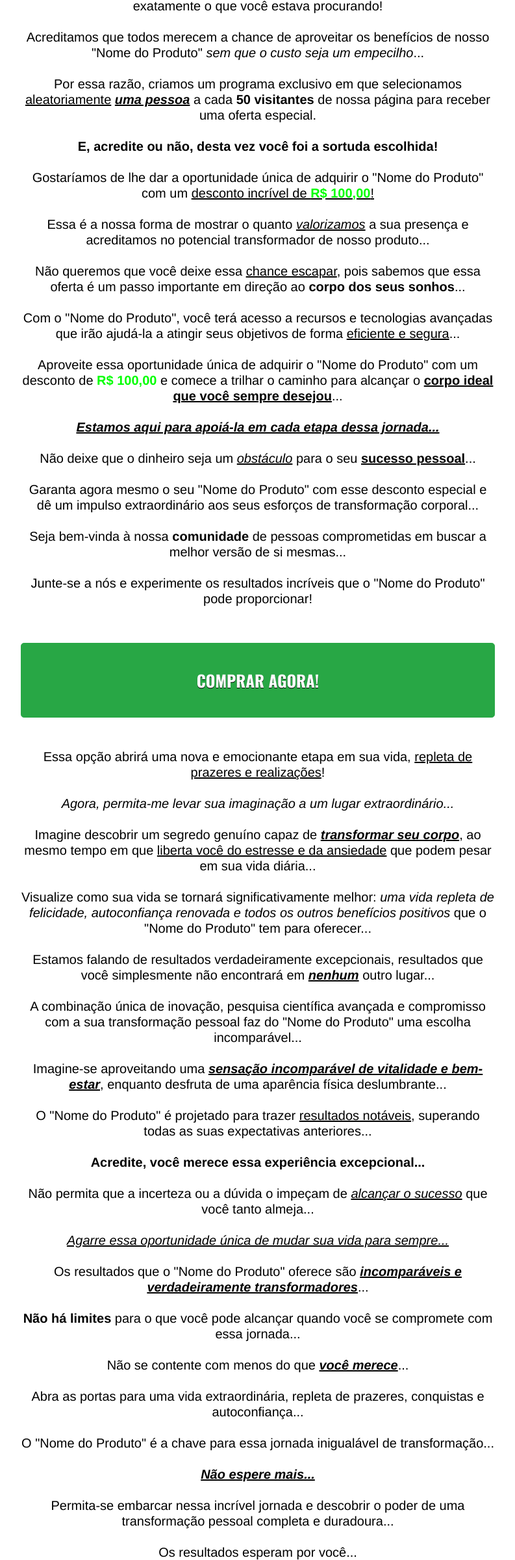
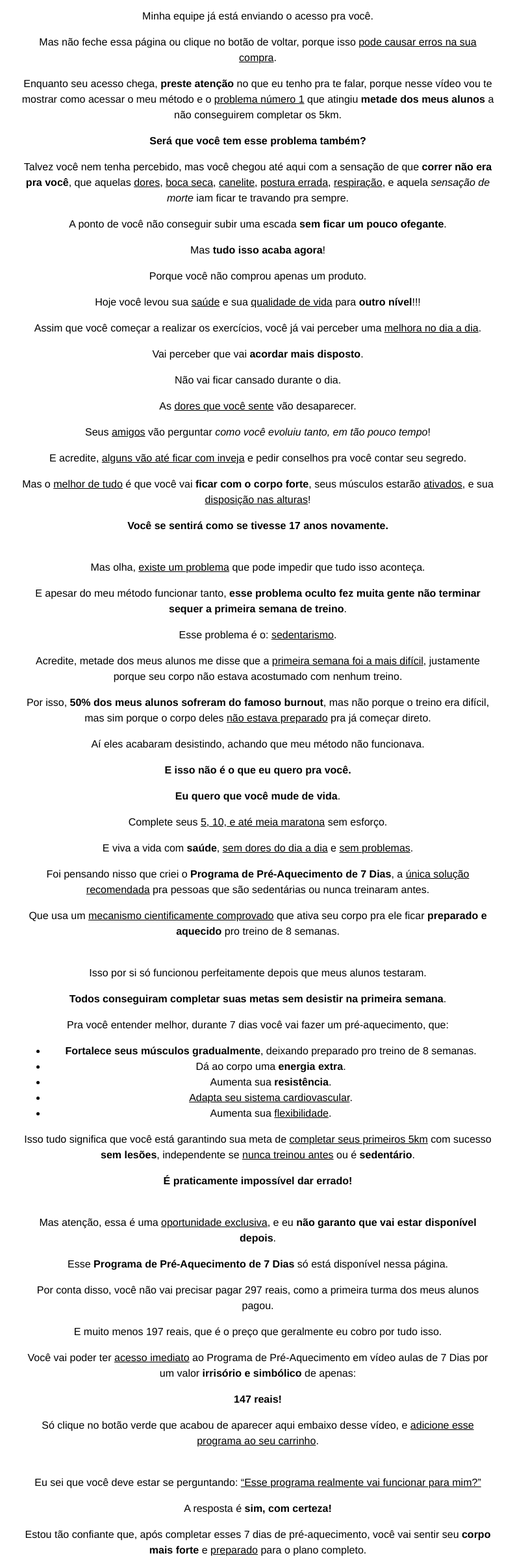
Before and after one commit to Danaga04/bubblevip.site, a plain HTML site: page br/index.html in a window 1280 px wide. Shown: the part 312-2712 px from the top of the page at 65% size, without its empty margins (243-1036 px from the left). Drawn offline with nearby package versions, Linux system fonts and the light colour scheme.

Commit message:
Update index.html

```diff
--- a/br/index.html
+++ b/br/index.html
@@ -67,78 +67,134 @@ document.write ("<br><h5> Cupom de desconto válido até hoje, <b>" + dayName[no
             <div class="row justify-content-center">
                 <div class="col-lg-8 text-center">
 
-                <h5>Eu não quero que o dinheiro seja um <u><i>problema</i></u> quando se trata de alcançar o corpo ideal...<br><br>
+<p>Olá, aqui é o <strong>Alan</strong>!</p>
 
-É por isso que estamos comprometidos em oferecer soluções <b><u>acessíveis e eficazes</u></b> para você...<br><br>
+<p><strong>Meu parabéns!!</strong></p>
 
-E para tornar as coisas ainda melhores, temos uma <i><u>oferta especial</u></i> que pode ser exatamente o que você estava procurando!<br><br>
+<p><strong>Você acabou de tomar a decisão mais inteligente da sua vida</strong> pra finalmente correr 5km <u>sem dor</u>, e <u>sem falta de ar</u>!</p>
 
-Acreditamos que todos merecem a chance de aproveitar os benefícios de nosso "Nome do Produto" <i>sem que o custo seja um empecilho</i>...<br><br>
+<p><em>Pode ficar tranquilo</em>, você está no lugar certo!</p>
 
-Por essa razão, criamos um programa exclusivo em que selecionamos <u>aleatoriamente</u> <b><u><i>uma pessoa</i></u></b> a cada <b>50 visitantes</b> de nossa página para receber uma oferta especial.<br><br>
+<p>Minha equipe já está enviando o acesso pra você.</p>
 
-<b>E, acredite ou não, desta vez você foi a sortuda escolhida!</b><br><br>
+<p>Mas não feche essa página ou clique no botão de voltar, porque isso <u>pode causar erros na sua compra</u>.</p>
 
-Gostaríamos de lhe dar a oportunidade única de adquirir o "Nome do Produto" com um <u>desconto incrível de <span style="color: #00FF00"><b>R$ 100,00</b></span>!</u><br><br>
+<p>Enquanto seu acesso chega, <strong>preste atenção</strong> no que eu tenho pra te falar, porque nesse vídeo vou te mostrar como acessar o meu método e o <u>problema número 1</u> que atingiu <strong>metade dos meus alunos</strong> a não conseguirem completar os 5km.</p>
 
-Essa é a nossa forma de mostrar o quanto <u><i>valorizamos</i></u> a sua presença e acreditamos no potencial transformador de nosso produto...<br><br>
+<p><strong>Será que você tem esse problema também?</strong></p>
 
-Não queremos que você deixe essa <u>chance escapar</u>, pois sabemos que essa oferta é um passo importante em direção ao<b> corpo dos seus sonhos</b>...<br><br>
+<p>Talvez você nem tenha percebido, mas você chegou até aqui com a sensação de que <strong>correr não era pra você</strong>, que aquelas <u>dores</u>, <u>boca seca</u>, <u>canelite</u>, <u>postura errada</u>, <u>respiração</u>, e aquela <em>sensação de morte</em> iam ficar te travando pra sempre.</p>
 
-Com o "Nome do Produto", você terá acesso a recursos e tecnologias avançadas que irão ajudá-la a atingir seus objetivos de forma <u>eficiente e segura</u>...<br><br>
+<p>A ponto de você não conseguir subir uma escada <strong>sem ficar um pouco ofegante</strong>.</p>
 
-Aproveite essa oportunidade única de adquirir o "Nome do Produto" com um desconto de <span style="color: #00FF00"><b>R$ 100,00</b></span> e comece a trilhar o caminho para alcançar o <b><u>corpo ideal que você sempre desejou</u></b>...<br><br>
+<p>Mas <strong>tudo isso acaba agora</strong>!</p>
 
-<b><u><i>Estamos aqui para apoiá-la em cada etapa dessa jornada...</i></u></b><br><br>
+<p>Porque você não comprou apenas um produto.</p>
 
-Não deixe que o dinheiro seja um <u><i>obstáculo</i></u> para o seu <b><u>sucesso pessoal</u></b>...<br><br>
+<p>Hoje você levou sua <u>saúde</u> e sua <u>qualidade de vida</u> para <strong>outro nível</strong>!!!</p>
 
-Garanta agora mesmo o seu "Nome do Produto" com esse desconto especial e dê um impulso extraordinário aos seus esforços de transformação corporal...<br><br>
+<p>Assim que você começar a realizar os exercícios, você já vai perceber uma <u>melhora no dia a dia</u>.</p>
 
-Seja bem-vinda à nossa <b>comunidade</b> de pessoas comprometidas em buscar a melhor versão de si mesmas...<br><br>
+<p>Vai perceber que vai <strong>acordar mais disposto</strong>.</p>
 
-Junte-se a nós e experimente os resultados incríveis que o "Nome do Produto" pode proporcionar!<br><br></h5>
-                <br>
-                <a href="https://pay.hotmart.com/W75115719G?off=i28b6yhu&checkoutMode=10" class="btn btn-success btn-lg btn-block" style="text-decoration: none;"><br><span class="span-btn">COMPRAR AGORA!</span></br></a>
+<p>Não vai ficar cansado durante o dia.</p>
 
-                    <br><br><h5>Essa opção abrirá uma nova e emocionante etapa em sua vida, <u>repleta de prazeres e realizações</u>!<br><br>
+<p>As <u>dores que você sente</u> vão desaparecer.</p>
 
-<i>Agora, permita-me levar sua imaginação a um lugar extraordinário...</i><br><br>
+<p>Seus <u>amigos</u> vão perguntar <em>como você evoluiu tanto, em tão pouco tempo</em>!</p>
 
-Imagine descobrir um segredo genuíno capaz de <b><u><i>transformar seu corpo</i></u></b>, ao mesmo tempo em que <u>liberta você do estresse e da ansiedade</u> que podem pesar em sua vida diária...<br><br>
+<p>E acredite, <u>alguns vão até ficar com inveja</u> e pedir conselhos pra você contar seu segredo.</p>
 
-Visualize como sua vida se tornará significativamente melhor: <i>uma vida repleta de felicidade, autoconfiança renovada e todos os outros benefícios positivos</i> que o "Nome do Produto" tem para oferecer...<br><br>
+<p>Mas o <u>melhor de tudo</u> é que você vai <strong>ficar com o corpo forte</strong>, seus músculos estarão <u>ativados</u>, e sua <u>disposição nas alturas</u>!</p>
 
-Estamos falando de resultados verdadeiramente excepcionais, resultados que você simplesmente não encontrará em <b><u><i>nenhum</i></u></b> outro lugar...<br><br>
+<p><strong>Você se sentirá como se tivesse 17 anos novamente.</strong></p>
 
- A combinação única de inovação, pesquisa científica avançada e compromisso com a sua transformação pessoal faz do "Nome do Produto" uma escolha incomparável...<br><br>
+<br>
 
-Imagine-se aproveitando uma <b><u><i>sensação incomparável de vitalidade e bem-estar</i></u></b>, enquanto desfruta de uma aparência física deslumbrante...<br><br>
+<p>Mas olha, <u>existe um problema</u> que pode impedir que tudo isso aconteça.</p>
 
-O "Nome do Produto" é projetado para trazer <u>resultados notáveis</u>, superando todas as suas expectativas anteriores...<br><br>
+<p>E apesar do meu método funcionar tanto, <strong>esse problema oculto fez muita gente não terminar sequer a primeira semana de treino</strong>.</p>
 
-<b>Acredite, você merece essa experiência excepcional...</b><br><br>
+<p>Esse problema é o: <u>sedentarismo</u>.</p>
 
-Não permita que a incerteza ou a dúvida o impeçam de <u><i>alcançar o sucesso</i></u> que você tanto almeja...<br><br>
+<p>Acredite, metade dos meus alunos me disse que a <u>primeira semana foi a mais difícil</u>, justamente porque seu corpo não estava acostumado com nenhum treino.</p>
 
- <u><i>Agarre essa oportunidade única de mudar sua vida para sempre...</i></u><br><br>
+<p>Por isso, <strong>50% dos meus alunos sofreram do famoso burnout</strong>, mas não porque o treino era difícil, mas sim porque o corpo deles <u>não estava preparado</u> pra já começar direto.</p>
 
-Os resultados que o "Nome do Produto" oferece são <u><b><i>incomparáveis e verdadeiramente transformadores</i></b></u>...<br><br>
+<p>Aí eles acabaram desistindo, achando que meu método não funcionava.</p>
 
-<b>Não há limites</b> para o que você pode alcançar quando você se compromete com essa jornada...<br><br>
+<p><strong>E isso não é o que eu quero pra você.</strong></p>
 
-Não se contente com menos do que <b><u><i>você merece</i></u></b>...<br><br>
+<p><strong>Eu quero que você mude de vida</strong>.</p>
+
+<p>Complete seus <u>5, 10, e até meia maratona</u> sem esforço.</p>
+
+<p>E viva a vida com <strong>saúde</strong>, <u>sem dores do dia a dia</u> e <u>sem problemas</u>.</p>
+
+<p>Foi pensando nisso que criei o <strong>Programa de Pré-Aquecimento de 7 Dias</strong>, a <u>única solução recomendada</u> pra pessoas que são sedentárias ou nunca treinaram antes.</p>
+
+<p>Que usa um <u>mecanismo cientificamente comprovado</u> que ativa seu corpo pra ele ficar <strong>preparado e aquecido</strong> pro treino de 8 semanas.</p>
+
+<br>
+
+<p>Isso por si só funcionou perfeitamente depois que meus alunos testaram.</p>
+
+<p><strong>Todos conseguiram completar suas metas sem desistir na primeira semana</strong>.</p>
+
+<p>Pra você entender melhor, durante 7 dias você vai fazer um pré-aquecimento, que:</p>
+
+<ul>
+    <li><strong>Fortalece seus músculos gradualmente</strong>, deixando preparado pro treino de 8 semanas.</li>
+    <li>Dá ao corpo uma <strong>energia extra</strong>.</li>
+    <li>Aumenta sua <strong>resistência</strong>.</li>
+    <li><u>Adapta seu sistema cardiovascular</u>.</li>
+    <li>Aumenta sua <u>flexibilidade</u>.</li>
+</ul>
+
+<p>Isso tudo significa que você está garantindo sua meta de <u>completar seus primeiros 5km</u> com sucesso <strong>sem lesões</strong>, independente se <u>nunca treinou antes</u> ou é <strong>sedentário</strong>.</p>
+
+<p><strong>É praticamente impossível dar errado!</strong></p>
+
+<br>
+
+<p>Mas atenção, essa é uma <u>oportunidade exclusiva</u>, e eu <strong>não garanto que vai estar disponível depois</strong>.</p>
+
+<p>Esse <strong>Programa de Pré-Aquecimento de 7 Dias</strong> só está disponível nessa página.</p>
+
+<p>Por conta disso, você não vai precisar pagar 297 reais, como a primeira turma dos meus alunos pagou.</p>
+
+<p>E muito menos 197 reais, que é o preço que geralmente eu cobro por tudo isso.</p>
+
+<p>Você vai poder ter <u>acesso imediato</u> ao Programa de Pré-Aquecimento em vídeo aulas de 7 Dias por um valor <strong>irrisório e simbólico</strong> de apenas:</p>
+
+<p><strong>147 reais!</strong></p>
+
+<p>Só clique no botão verde que acabou de aparecer aqui embaixo desse vídeo, e <u>adicione esse programa ao seu carrinho</u>.</p>
+
+<br>
+
+<p>Eu sei que você deve estar se perguntando: <u>“Esse programa realmente vai funcionar para mim?”</u></p>
+
+<p>A resposta é <strong>sim, com certeza!</strong></p>
+
+<p>Estou tão confiante que, após completar esses 7 dias de pré-aquecimento, você vai sentir seu <strong>corpo mais forte</strong> e <u>preparado</u> para o plano completo.</p>
+
+<p>E se, por qualquer motivo, você não sentir que isso é verdade, oferecemos uma <u>garantia de 30 dias</u>.</p>
+
+<p>Se não estiver satisfeito, basta nos avisar e devolveremos <strong>100% do seu dinheiro</strong>.</p>
+
+<p><strong>Sem perguntas, sem complicações</strong>.</p>
+
+<p>Então, está na hora de decidir!</p>
+
+<p><strong>Você tem a chance de começar sua jornada de transformação de forma correta</strong>, garantindo que seu corpo esteja <u>pronto para o que vem pela frente</u>.</p>
+
+<p>Clique no botão abaixo e adicione o <strong>Programa de Pré-Aquecimento de 7 Dias</strong> ao seu carrinho por apenas <u>R$ 147,00</u>!</p>
 
 Abra as portas para uma vida extraordinária, repleta de prazeres, conquistas e autoconfiança...<br><br>
 
 
-O "Nome do Produto" é a chave para essa jornada inigualável de transformação...<br><br>
 
-<b><u><i>Não espere mais...</i></u></b><br><br>
-
-Permita-se embarcar nessa incrível jornada e descobrir o poder de uma transformação pessoal completa e duradoura...<br><br>
-
-Os resultados esperam por você...<br><br></h5>
                 <br>
                 <a href="https://pay.hotmart.com/W75115719G?off=i28b6yhu&checkoutMode=10" class="btn btn-success btn-lg btn-block" style="text-decoration: none;"><br><span class="span-btn">COMPRAR AGORA!</span></br></a>
                 <br>
```
